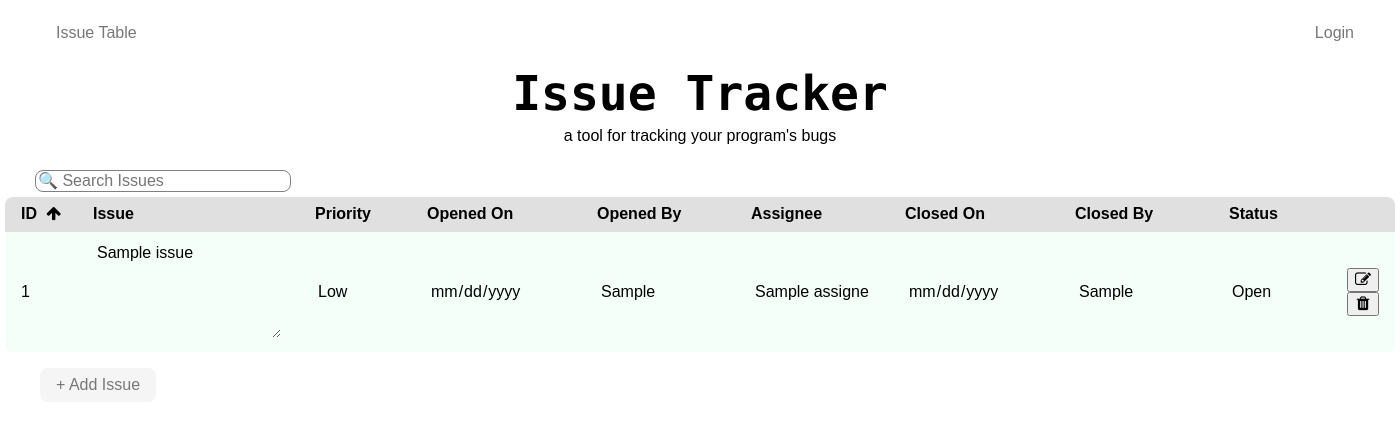
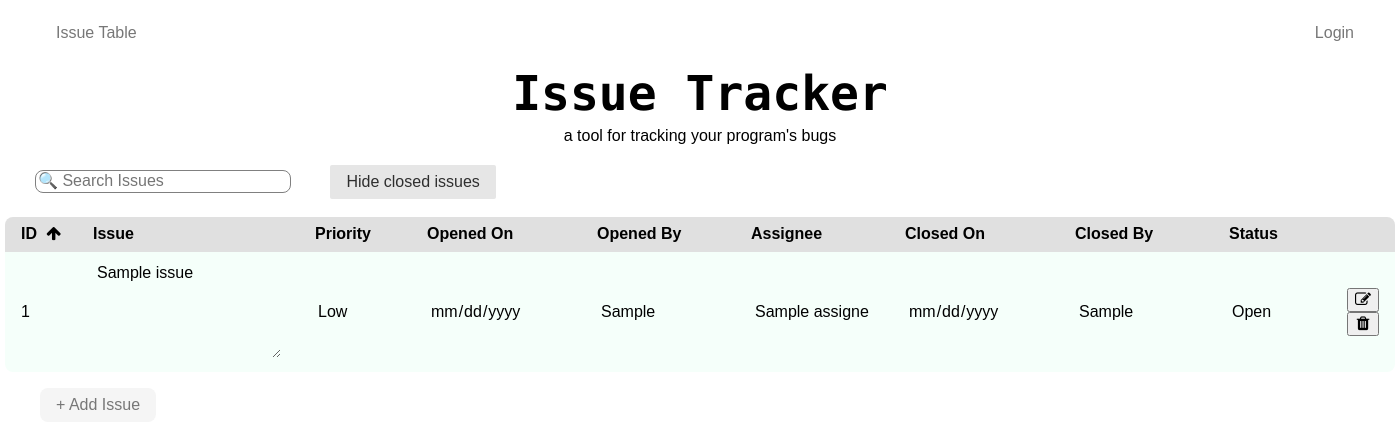
Before and after one commit to hobbs131/Issue_Tracker, a Flask app: template templates/issues.html in a window 1400 px wide. Shown: the top 439 px of the page. Run offline with Flask 2, Linux system fonts and the light colour scheme; the template is opened without the code that fills it: most values are stand-ins (such as "Sample title", 1, 10 or a date in 2020); some libraries are stand-ins or nearby versions.

Commit message:
add button to show/hide closed issues

```diff
--- a/server.py
+++ b/server.py
@@ -58,9 +58,15 @@ def home():
 def issues():
 	order_by = request.args.get('order-by', 'id')
 	order = request.args.get('order', 'asc')
+	hide_closed = request.args.get('hide-closed', 'false')
+
+	if (hide_closed == "true"):
+		hide_closed = "AND status NOT LIKE 'Closed'"
+	else:
+		hide_closed = ""
 
 	with db.get_db_cursor(True) as cur:
-		cur.execute("SELECT json_agg(elem) FROM (SELECT * FROM issues WHERE deletedAt IS NULL ORDER BY {order_by} {order}) as elem".format(order_by=order_by, order=order))
+		cur.execute("SELECT json_agg(elem) FROM (SELECT * FROM issues WHERE deletedAt IS NULL {hide_closed} ORDER BY {order_by} {order}) as elem".format(hide_closed=hide_closed, order_by=order_by, order=order))
 		results = cur.fetchone()[0]
 		if (results != None):
 			return render_template('issues.html', results=results)
--- a/static/main.css
+++ b/static/main.css
@@ -85,8 +85,16 @@ select.disabled::-ms-expand {
   margin: auto;
 }
 
+@media screen and (min-width: 55em) {
+  .pure-u-md-1-2, .pure-u-md-12-24 {
+      width: 50%;
+  }
+}
+
+
 .pure-u-1 {
   margin-top: 15px;
+  float: center;
 }
 
 #addissueform {
--- a/templates/issues.html
+++ b/templates/issues.html
@@ -2,7 +2,10 @@
 {% block title %}Issues{% endblock %}
 {% block content %}
 
-<input type="text" id="search" onkeyup="searchTable()" placeholder="&#128269 Search Issues"><br>
+<div id="table_options_div">
+	<input type="text" id="search" onkeyup="searchTable()" placeholder="&#128269 Search Issues">
+</div>
+<br>
 
 <table class="pure-table" id="issueTable">
 	<thead style = "border-right-style: hidden">
@@ -84,14 +87,11 @@ var headerDict = {
 
 function setOrderIcon() {
 	var urlParams = new URLSearchParams(window.location.search);
-	console.log(urlParams.has('order-by'));
-	console.log(urlParams.get('order-by'));
 
 	var column = 0;
 	if (urlParams.has('order-by')) {
 		column = headerDict[urlParams.get('order-by')];
 	}
-	console.log(column);
 
 	var order = 'asc';
 	if (urlParams.has('order')) {
@@ -110,7 +110,19 @@ function setOrderIcon() {
 	//<i class="fa fa-arrow-down" aria-hidden="true" style="visibility:hidden"></i>
 }
 
+function setTableOptions() {
+	var urlParams = new URLSearchParams(window.location.search);
+
+	var optionsDiv = document.getElementById("table_options_div");
+	if (urlParams.has('hide-closed') && urlParams.get('hide-closed') == "true") {
+		optionsDiv.innerHTML += "<button type='button' class='pure-button pure-button secondary' onclick='showClosed();'>Show closed issues</button>"
+	} else {
+		optionsDiv.innerHTML += "<button type='button' class='pure-button pure-button secondary' onclick='hideClosed();'>Hide closed issues</button>"
+	}
+}
+
 $('document').ready(setOrderIcon);
+$('document').ready(setTableOptions);
 
 function reorder(name) {
 	var urlParams = new URLSearchParams(window.location.search);
@@ -128,8 +140,21 @@ function reorder(name) {
 	} else {
 		order = 'desc';
 	}
-	console.log(name);
 	window.location = "issues?order-by=" + name + "&order=" + order;
+}
+
+function hideClosed() {
+	var urlParams = new URLSearchParams(window.location.search);
+	urlParams.set('hide-closed', 'true');
+	console.log(urlParams.toString())
+	window.location = "issues?" + urlParams.toString();
+}
+
+function showClosed() {
+	var urlParams = new URLSearchParams(window.location.search);
+	urlParams.set('hide-closed', 'false');
+	console.log(urlParams.toString())
+	window.location = "issues?" + urlParams.toString();
 }
 
 function editIssue(id,row) {
```
